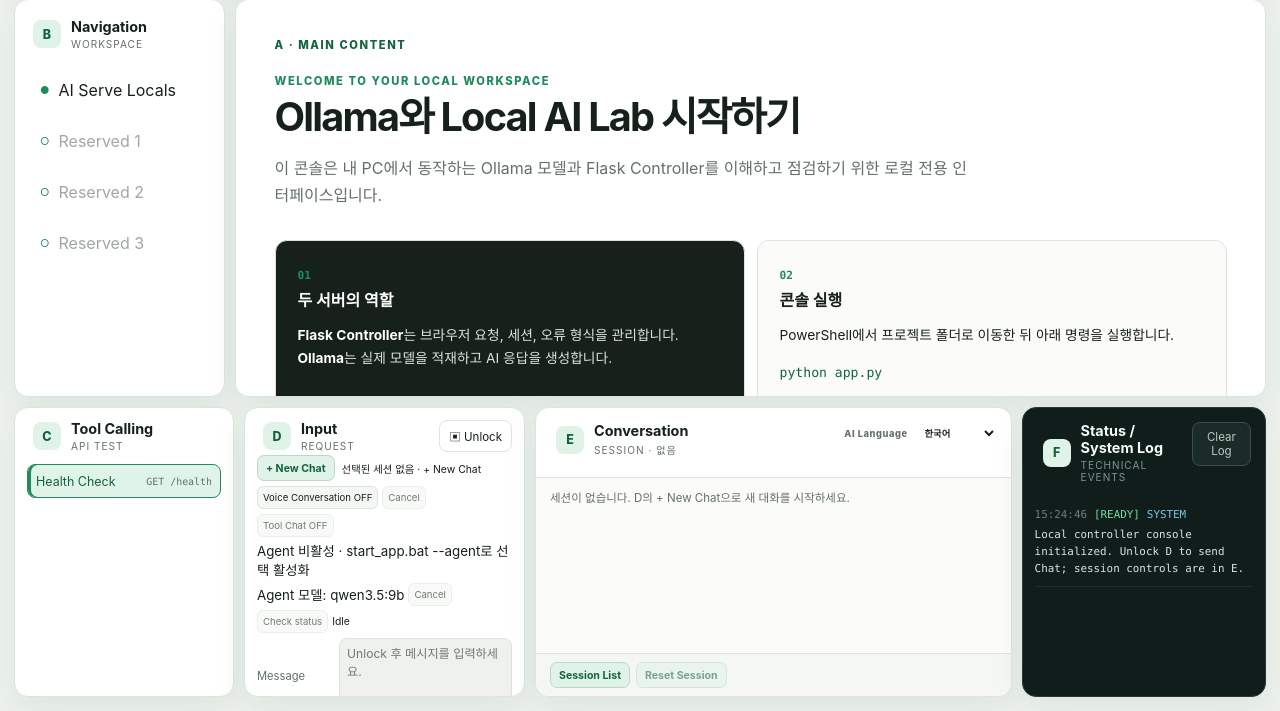
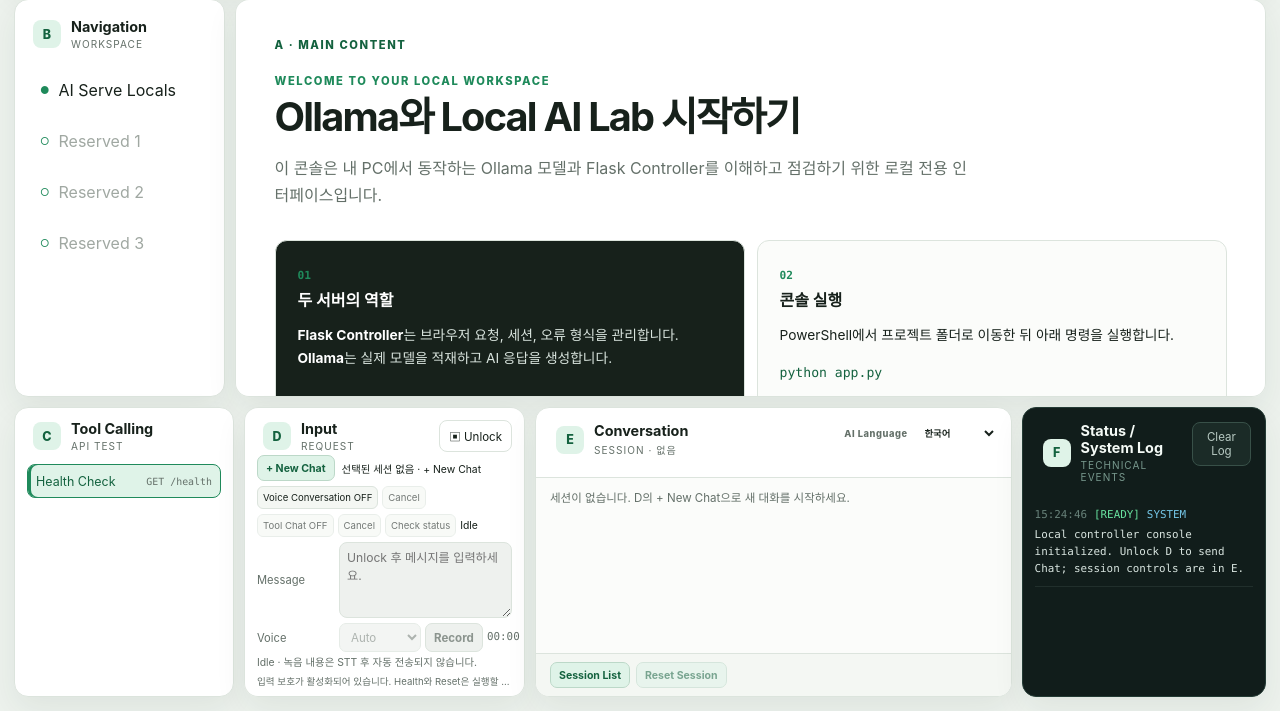
Before and after one commit to rjw0828/myLocal_AI, a Flask app: page / in a window 1280 px wide. Shown: the part 89-800 px from the top of the page. Run offline with Flask 3, Linux system fonts and the light colour scheme; data that the repository does not hold is empty.

Commit message:
fix: compact session permission controls and restore message input

```diff
--- a/static/css/style.css
+++ b/static/css/style.css
@@ -135,6 +135,7 @@ th { color: var(--muted); font-size: .7rem; letter-spacing: .04em; }
 
 .tool-console { min-height: 0; display: grid; grid-template-columns: 18fr 23fr 39fr 20fr; gap: 10px; }
 .tool-panel, .input-panel { padding: 12px; overflow: hidden; }
+.input-panel { overflow-y: auto; }
 .tool-buttons { display: grid; gap: 7px; }
 .tool-buttons button { min-height: 34px; padding: 5px 8px; display: flex; align-items: center; justify-content: space-between; border: 1px solid var(--line); border-radius: 8px; background: var(--surface-soft); text-align: left; font-size: .78rem; cursor: pointer; }
 .tool-buttons button:hover, .tool-buttons button:focus-visible { border-color: #9ac8ad; }
@@ -166,6 +167,10 @@ th { color: var(--muted); font-size: .7rem; letter-spacing: .04em; }
 .voice-mode-controls button[aria-pressed="true"] { background: var(--accent-pale); border-color: var(--accent); color: var(--accent-dark); }
 .voice-mode-controls :disabled { opacity: .6; cursor: not-allowed; }
 .tool-chat-controls { align-items: center; }
+.session-permission-controls { align-items: center; }
+.session-permission-controls label { color: var(--muted); font-size: .6rem; white-space: nowrap; }
+.session-permission-controls select { width: 90px; }
+.session-permission-controls [role="status"] { flex-basis: 100%; min-width: 0; color: var(--muted); font-size: .6rem; white-space: nowrap; overflow: hidden; text-overflow: ellipsis; }
 .tool-chat-controls [role="status"] { flex: 1; min-width: 0; font-size: .65rem; white-space: nowrap; overflow: hidden; text-overflow: ellipsis; }
 .tool-chat-output-status { margin: 2px 0; padding: 0 14px; font-size: .72rem; overflow-wrap: anywhere; max-height: 3em; overflow: auto; flex-shrink: 0; }
 .tool-chat-output-status:empty { display: none; }
--- a/static/js/main.js
+++ b/static/js/main.js
@@ -1593,7 +1593,7 @@ document.addEventListener("DOMContentLoaded", () => {
       request: async (path, options) => requireSuccess(await requestJson(path, {
         ...options, headers: { "X-Local-AI-Control": "web-console", ...(options.headers || {}) },
       })),
-      onSelected: model => { configuredModel.textContent = model; serverModel.textContent = model; $("#agent-model-name").textContent = model; },
+      onSelected: model => { configuredModel.textContent = model; serverModel.textContent = model; },
       onChanging: () => updateInputState(),
     });
     modelRefreshTimer = window.setInterval(() => {
--- a/templates/index.html
+++ b/templates/index.html
@@ -110,23 +110,21 @@
         </div>
         <div class="voice-mode-controls tool-chat-controls" aria-label="Tool Chat">
           <button id="tool-chat-mode" data-agent-enabled="{{ 'true' if agent_enabled else 'false' }}" {% if not agent_enabled %}disabled{% endif %} type="button" aria-pressed="false">Tool Chat OFF</button>
-          <small id="agent-availability">{% if agent_enabled %}Agent 사용 가능 · Tool Chat ON으로 사용{% elif agent_reason == 'missing_dependencies' %}Agent 의존성 없음 · Agent Python 환경을 지정한 뒤 start_app.bat --agent로 실행{% elif agent_reason == 'startup_failed' %}Agent 시작 실패 · 내부 로그 확인 · 일반 Chat 사용 가능{% else %}Agent 비활성 · start_app.bat --agent로 선택 활성화{% endif %}</small>
-          <small>Agent 모델: <span id="agent-model-name">{{ agent_model }}</span></small>
           <button id="tool-chat-cancel" type="button" disabled>Cancel</button>
           <button id="tool-chat-check" type="button" disabled>Check status</button>
           <button id="tool-chat-reconcile" type="button" hidden>Reconcile MCP</button>
           <span id="tool-chat-status" role="status" aria-live="polite">Idle</span>
         </div>
-        <div class="form-stack">
           {% if agent_enabled %}
-          <div id="agent-policy" class="model-controls">
-            <label for="agent-policy-mode">Session Permission</label>
+          <div id="agent-policy" class="voice-mode-controls session-permission-controls">
+            <label for="agent-policy-mode">Permission</label>
             <select id="agent-policy-mode" disabled><option value="MANUAL">Manual</option><option value="ALLOW_ALL">Allow All</option></select>
-            <button id="agent-policy-save" type="button" class="secondary-button" disabled>Save</button>
-            <button id="agent-policy-refresh" type="button" class="secondary-button">Refresh</button>
+            <button id="agent-policy-save" type="button" disabled>Save</button>
+            <button id="agent-policy-refresh" type="button">Refresh</button>
             <small id="agent-policy-status" role="status" aria-live="polite"></small>
           </div>
           {% endif %}
+        <div class="form-stack">
           <input id="session-id" name="session_id" type="hidden" value="">
           <label for="message">Message</label><textarea id="message" name="message" rows="5" maxlength="10000" placeholder="Unlock 후 메시지를 입력하세요." disabled></textarea>
         </div>
```
Also changed, not shown: tests/test_model_selector.js (+2 -2 lines).
